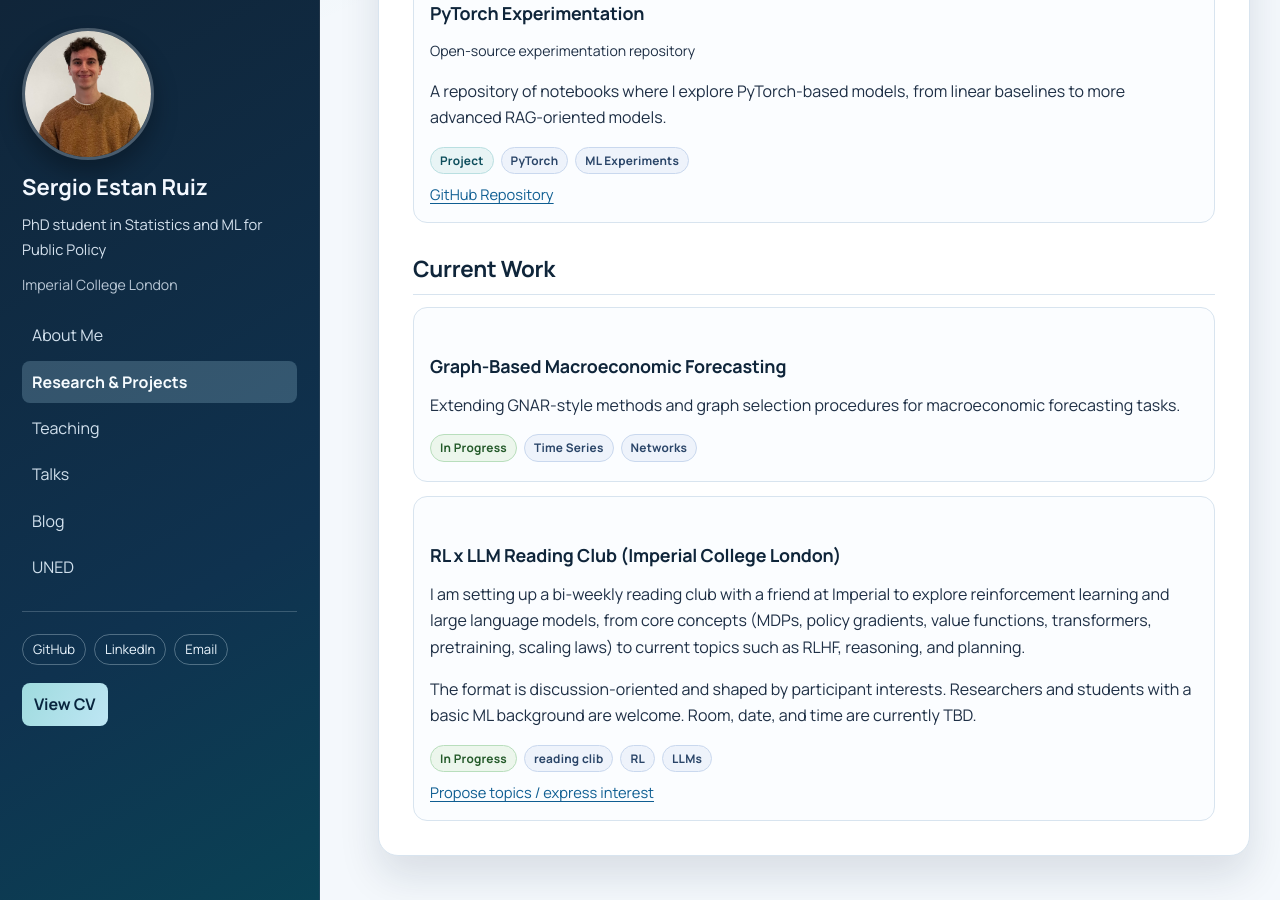
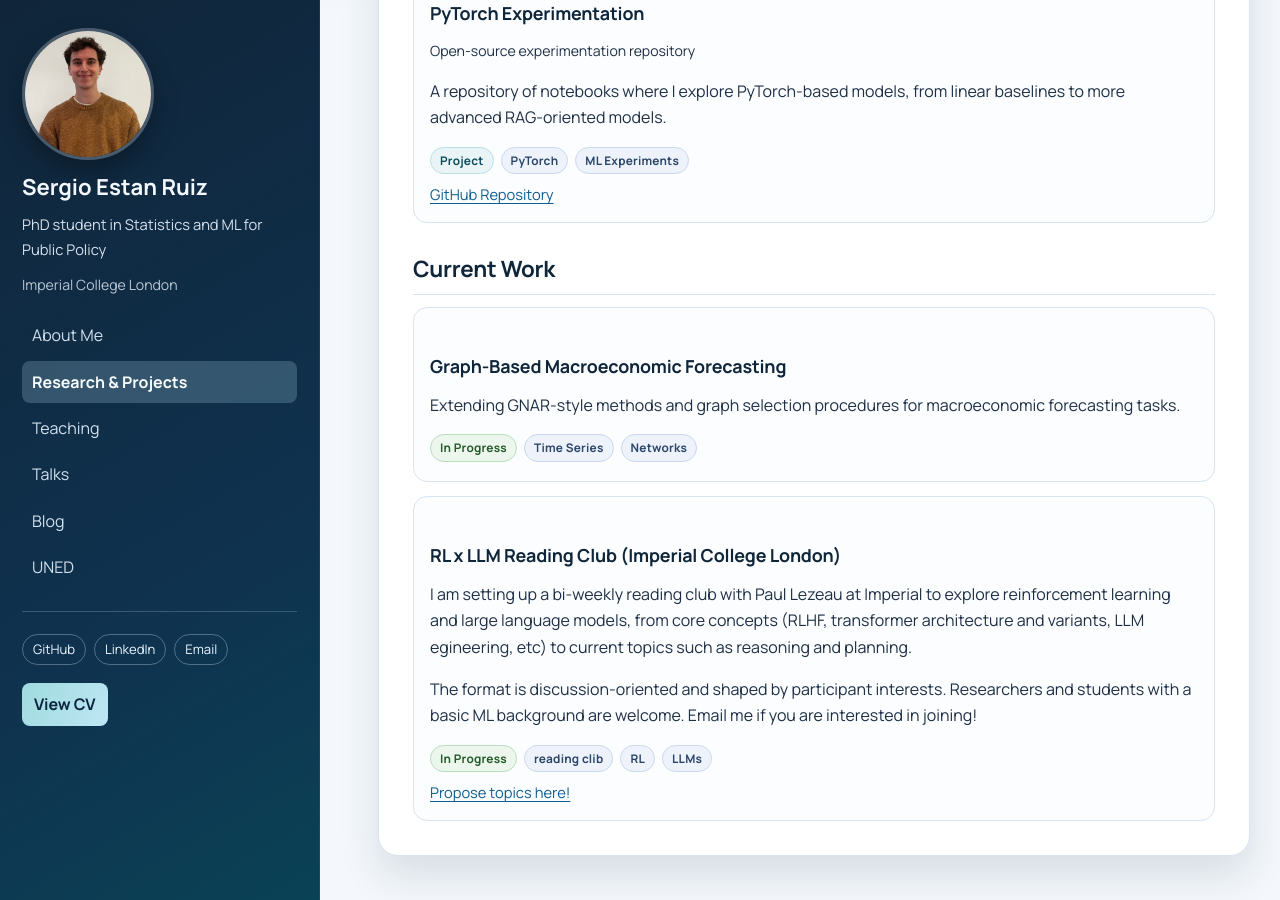
Before and after one commit to SergioEstanRuiz/SergioEstanRuiz.github.io, a Jekyll site: the page built from projects.md, in a window 1280 px wide and 900 px high, scrolled down 646 px. Built offline with Jekyll 4.4.1, drawn with Linux system fonts in a browser that asks for light colours.

Commit message:
final changes to reading club

```diff
--- a/projects.md
+++ b/projects.md
@@ -68,15 +68,14 @@ permalink: /projects/
   <article class="stack-card">
     <h3 class="card-title">RL x LLM Reading Club (Imperial College London)</h3>
     <p>
-      I am setting up a bi-weekly reading club with a friend at Imperial to explore
-      reinforcement learning and large language models, from core concepts (MDPs,
-      policy gradients, value functions, transformers, pretraining, scaling laws)
-      to current topics such as RLHF, reasoning, and planning.
+      I am setting up a bi-weekly reading club with Paul Lezeau at Imperial to explore
+      reinforcement learning and large language models, from core concepts (RLHF, transformer architecture and variants, LLM egineering, etc)
+      to current topics such as reasoning and planning.
     </p>
     <p>
       The format is discussion-oriented and shaped by participant interests.
       Researchers and students with a basic ML background are welcome.
-      Room, date, and time are currently TBD.
+      Email me if you are interested in joining!
     </p>
     <div class="chip-row">
       <span class="chip status">In Progress</span>
@@ -85,7 +84,7 @@ permalink: /projects/
       <span class="chip light">LLMs</span>
     </div>
     <div class="link-row">
-      <a href="https://docs.google.com/forms/d/1c9ijdly0IALRb69Y4vqT7LPcMDCPD8DIu-tzFLz3MuM/edit" target="_blank" rel="noopener">Propose topics / express interest</a>
+      <a href="https://docs.google.com/forms/d/1c9ijdly0IALRb69Y4vqT7LPcMDCPD8DIu-tzFLz3MuM/edit" target="_blank" rel="noopener">Propose topics here! </a>
     </div>
   </article>
 </div>
```
